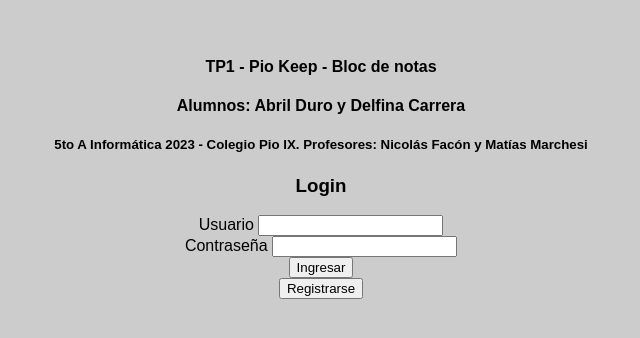
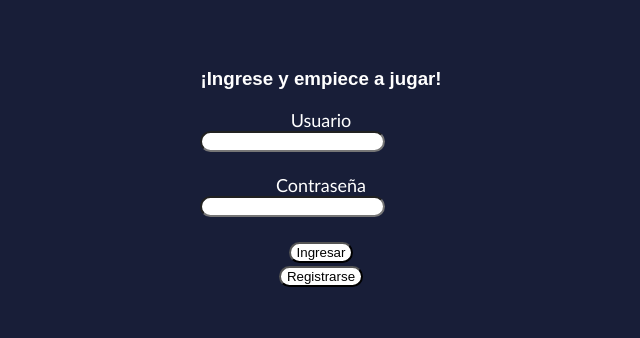
Before and after one commit to PioIX/2024---TPIN-1---G07, a plain HTML site: page Front/index.html in a window 1280 px wide. Shown: the part 232-570 px from the top of the page, without its empty margins (319-959 px from the left). Drawn offline with Linux system fonts and the light colour scheme.

Commit message:
primeroo

```diff
--- a/Front/index.html
+++ b/Front/index.html
@@ -8,25 +8,27 @@
 </head>
 <body>
     <div class="container">
-        <h4>TP1 - Pio Keep - Bloc de notas</h4>
-        <h4>Alumnos: Abril Duro y Delfina Carrera</h4>
-        <h5>5to A Informática 2023 - Colegio Pio IX. Profesores: Nicolás Facón y Matías Marchesi</h5>
         <div id="login">
             <div class="shadow p-3 mb-5 bg-white rounded">
-                <h3>Login</h3>
+                <h3>¡Ingrese y empiece a jugar!</h3>
                 <div class="form-group">
                     <label for="username">Usuario</label>
                     <input class="form-control" type="text" id="username">
+                    <br>
                 </div>
                 <div class="form-group">
                     <label for="password">Contraseña</label>
                     <input class="form-control" type="text" id="password">
+                    <br>
                 </div>
                 <div class="form-group">
-                    <button class="btn btn-primary btn-success btn-lg btn-block form-check-control" onclick="ingresarUsuario()">Ingresar</button>
+                    <div class="botones">
+                    <button class="boton1" onclick="ingresarUsuario()">Ingresar</button>
+                    <br>
                 </div>
                 <div class="form-group">
-                    <button class="btn btn-primary btn-danger btn-lg btn-block form-check-control" onclick="registrarNuevoUsuario()">Registrarse</button>
+                    <button class="boton2" onclick="registrarNuevoUsuario()">Registrarse</button>
+                    </div>
                 </div>
             </div>
         </div>
--- a/Front/stryle.css
+++ b/Front/stryle.css
@@ -1,6 +1,6 @@
 body {
     font-family: Arial, sans-serif;
-    background-color: #ccc;
+    background-color: #181e38;
     display: flex;
     justify-content: center;
     align-items: center;
@@ -25,6 +25,51 @@ body {
 
 .menu-icon, .settings-icon {
     font-size: 24px;
+}
+
+h3{
+    color: #fff;
+}
+
+.login{
+    color: #fff;
+    font-size: 15px;
+    font-family: 'Trebuchet MS', 'Lucida Sans Unicode', 'Lucida Grande', 'Lucida Sans', Arial, sans-serif;
+    text-align: center;
+}
+
+.botones{
+    display: inline-block;
+    text-align: center;
+}
+
+.boton1{
+    border-radius: 15px;
+    background-color: white;
+    display: inline-block;
+    text-align: center;
+}
+
+.boton2{
+    border-radius: 15px;
+    background-color: white;
+    display: inline-block;
+    text-align: center;
+}
+
+
+.form-group{
+    color: #fff;
+    font-size: 18px;
+    font-family: 'Trebuchet MS', 'Lucida Sans Unicode', 'Lucida Grande', 'Lucida Sans', Arial, sans-serif;
+    text-align: center;
+}
+
+.form-control {
+    color: #fff;
+    display: flex;
+    border-radius: 18px;
+    color: rgb(22, 22, 32);
 }
 
 .grid {
```
